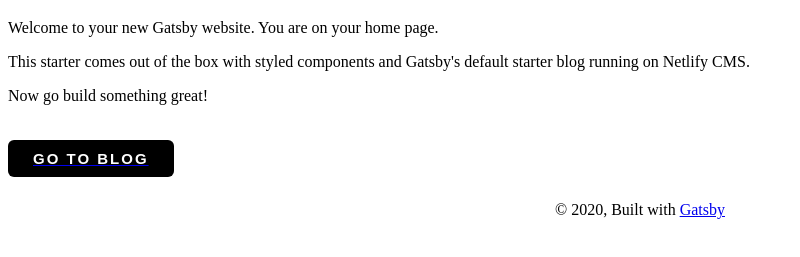
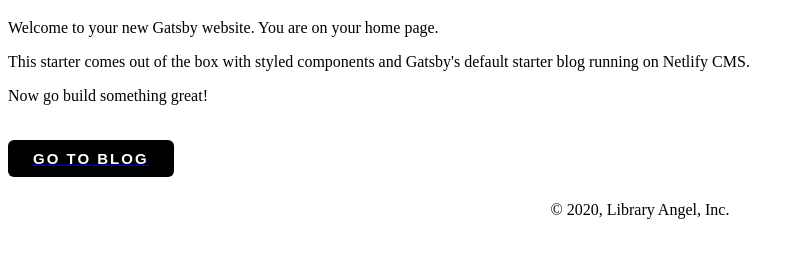
Before and after one commit to keyian/libraryAngel2, a Gatsby site: page / in a window 1280 px wide. Shown: the part 107-364 px from the top of the page, without its empty margins (0-800 px from the left). Built offline with nearby package versions, Linux system fonts and the light colour scheme; Gatsby itself is replaced by a stand-in of ours.

Commit message:
get rid of that dumb gatsby splash image... file too. change footer

```diff
--- a/src/components/layout.js
+++ b/src/components/layout.js
@@ -66,9 +66,7 @@ class Layout extends React.Component {
           <main>{children}</main>
         </div>
         <Footer>
-          © {new Date().getFullYear()}, Built with
-          {` `}
-          <a href="https://www.gatsbyjs.org">Gatsby</a>
+          © {new Date().getFullYear()}, Library Angel, Inc.
         </Footer>
       </Wrapper>
     )
```
Also changed, not shown: static/GatsbyScene.svg (deleted).
